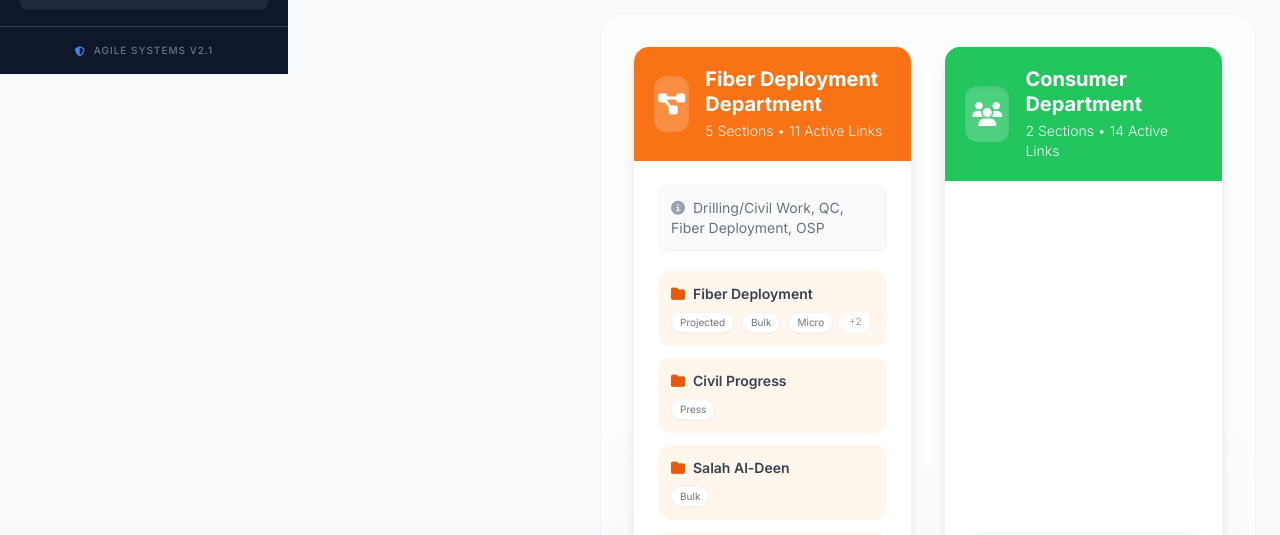
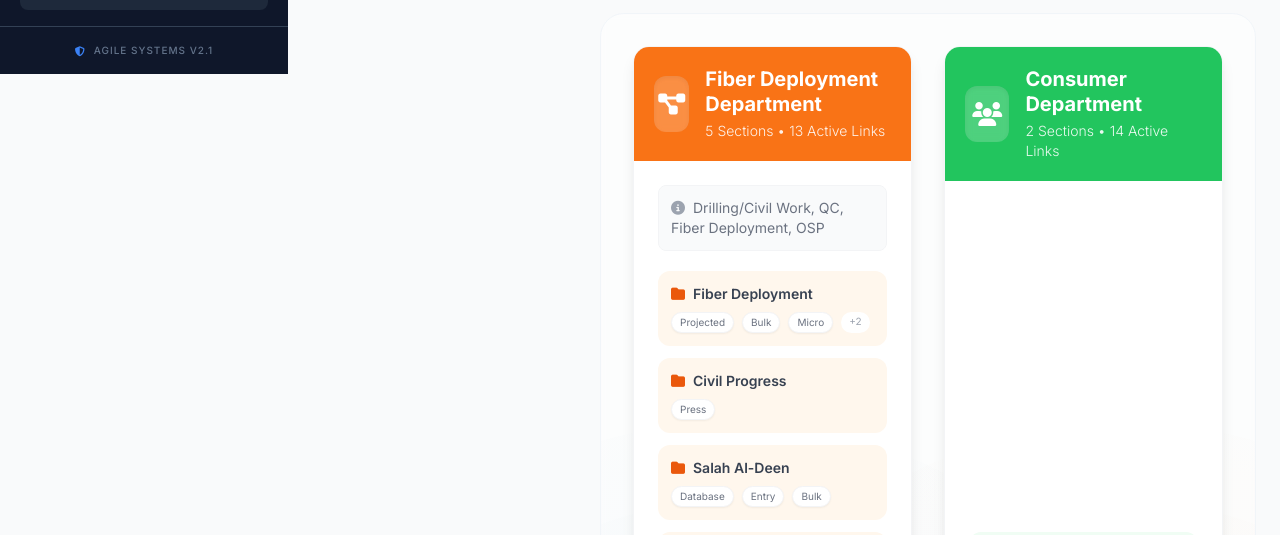
Before and after one commit to bekolo12/sustem-database, a React (Vite) app: page / in a window 1280 px wide. Shown: the part 864-1399 px from the top of the page. Built offline with nearby package versions, Linux system fonts and the light colour scheme.

Commit message:
feat(constants): Add links for Salah Al-Deen region
Adds hyperlinked URLs for the "Database" and introduces a new "Entry Form App" link for the Salah Al-Deen region in the constants. Updates the icon mapping to include an icon for "Entry Form App".

```diff
--- a/constants.ts
+++ b/constants.ts
@@ -50,7 +50,8 @@ export const COMPANY_DATA: CompanyData = {
                   id: "fiber_region_salah_al_deen",
                   name: "Salah Al-Deen",
                   labels: [
-                    { name: "Database", hyperlinked: false, url: null },
+                    { name: "Database", hyperlinked: true, url: "https://docs.google.com/spreadsheets/d/1vcDJ3NpB6QiNiEY4qjXN8-LfZuCg6QPN5SqVVaf7umg/edit?usp=sharing" },
+                    { name: "Entry Form App", hyperlinked: true, url: "https://43-black.vercel.app/" },
                     { name: "Projected Dashboard", hyperlinked: false, url: null },
                     { name: "Bulk Data", hyperlinked: true, url: "https://docs.google.com/spreadsheets/d/1lQzLCQdDneEGemShtOqydYUIO2j9UqcD80ekQbD6ESw/edit?usp=sharing" },
                     { name: "Real Live Data", hyperlinked: false, url: null }
@@ -359,5 +360,6 @@ export const LABEL_ICONS: Record<string, string> = {
   'Salah Al-Deen': 'fa-map-marker-alt',
   'Baghdad': 'fa-city',
   'Thyqar': 'fa-landmark',
-  'Press to reach civil data base': 'fa-database'
+  'Press to reach civil data base': 'fa-database',
+  'Entry Form App': 'fa-pen-to-square'
 };
```
